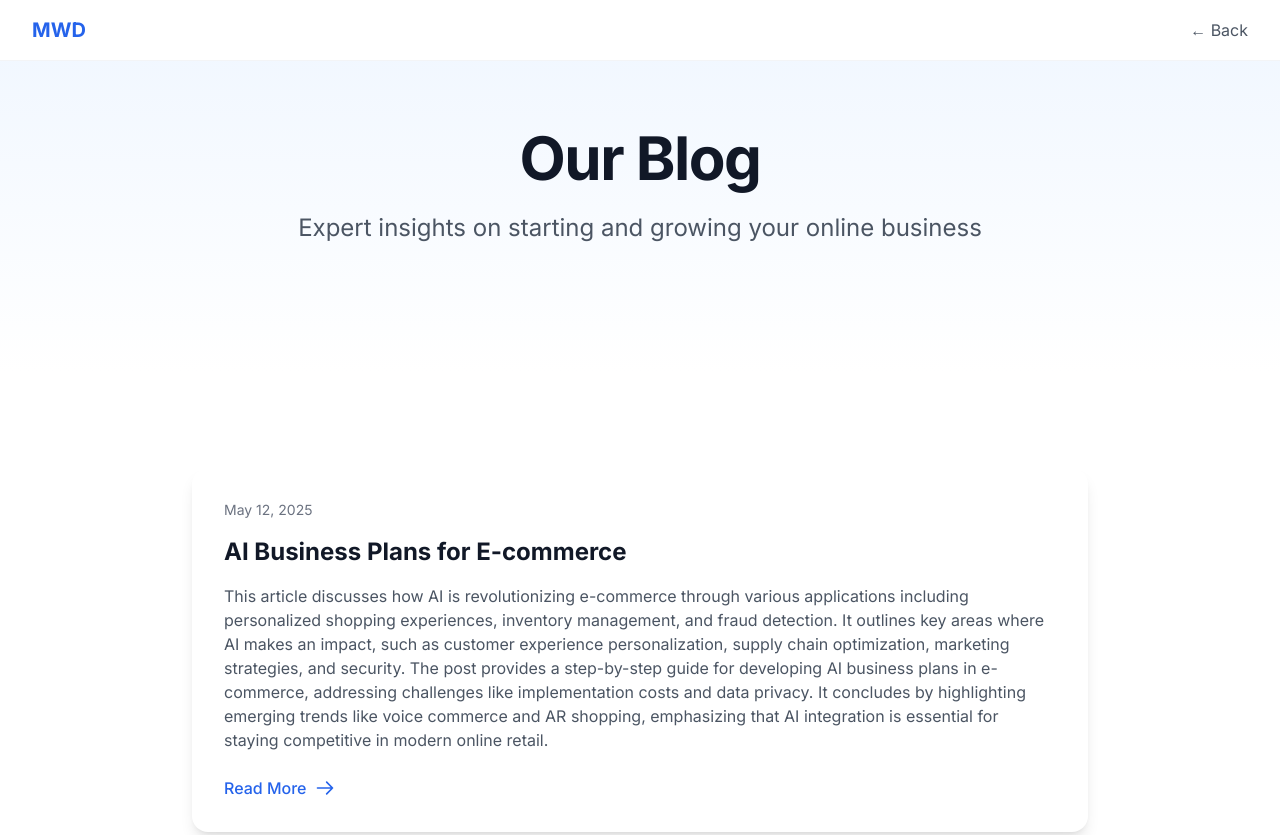
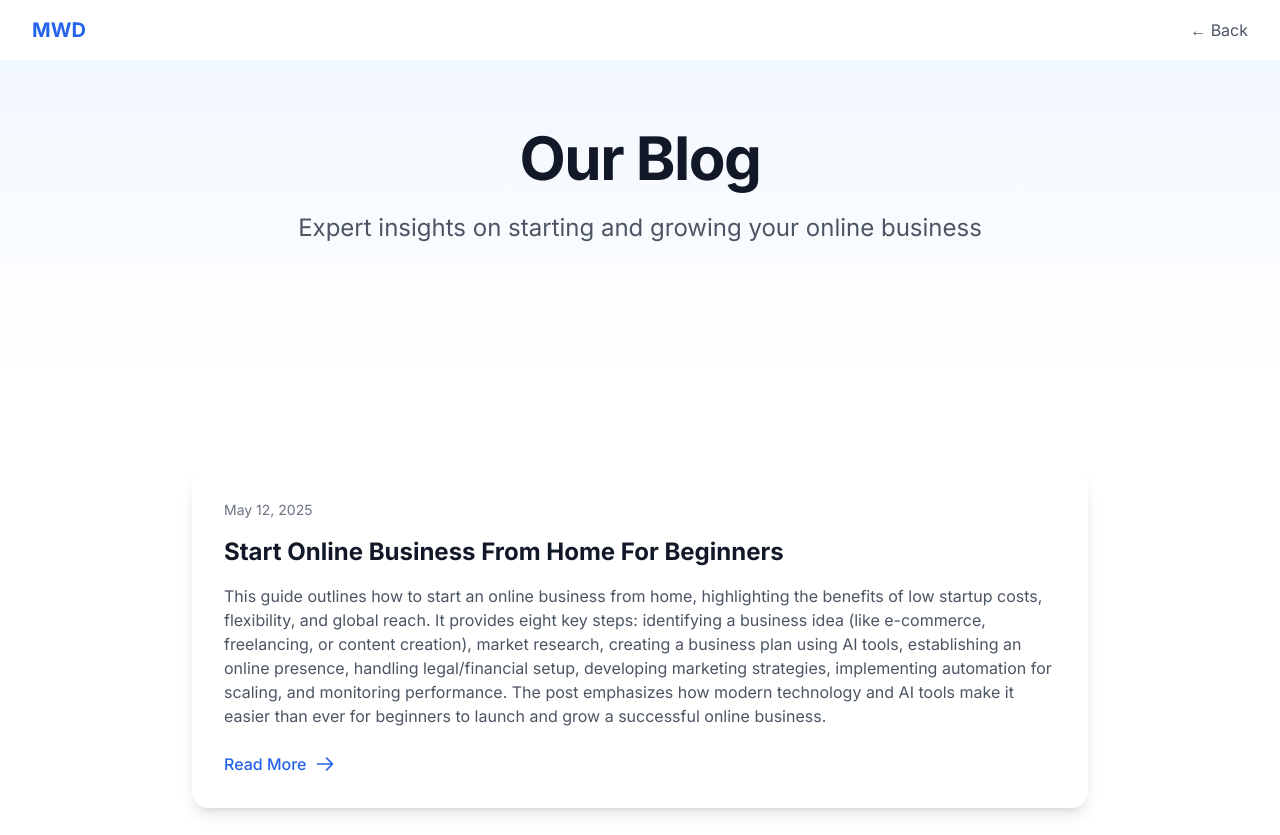
Before and after one commit to test-acc-12349/how-to-start-an-online-business-2025-05-12-jwf1z, a plain HTML site: page blog.html in a window 1280 px wide. Shown: the top 835 px of the page. Drawn offline with nearby package versions, Linux system fonts and the light colour scheme.

Commit message:
Update blog listing with start-online-business-from-home-for-beginners-20250512-6ll.html

```diff
--- a/blog.html
+++ b/blog.html
@@ -35,6 +35,22 @@
         <section class="py-24 bg-white">
             <div class="container mx-auto px-4 sm:px-6 lg:px-8">
                 <div class="max-w-4xl mx-auto">
+                    <div class="bg-white rounded-2xl p-8 shadow-lg hover:shadow-xl transition-shadow duration-300 mb-12">
+                        <div class="text-sm text-gray-500 mb-4">May 12, 2025</div>
+                        <h2 class="text-2xl font-bold text-gray-900 mb-4">
+                            <a href="https://test-acc-12349.github.io/how-to-start-an-online-business-2025-05-12-jwf1z/blog/start-online-business-from-home-for-beginners-20250512-6ll.html" class="hover:text-blue-600 transition-colors duration-300">
+                                Start Online Business From Home For Beginners
+                            </a>
+                        </h2>
+                        <p class="text-gray-600 mb-6">This guide outlines how to start an online business from home, highlighting the benefits of low startup costs, flexibility, and global reach. It provides eight key steps: identifying a business idea (like e-commerce, freelancing, or content creation), market research, creating a business plan using AI tools, establishing an online presence, handling legal/financial setup, developing marketing strategies, implementing automation for scaling, and monitoring performance. The post emphasizes how modern technology and AI tools make it easier than ever for beginners to launch and grow a successful online business.</p>
+                        <a href="https://test-acc-12349.github.io/how-to-start-an-online-business-2025-05-12-jwf1z/blog/start-online-business-from-home-for-beginners-20250512-6ll.html" class="inline-flex items-center text-blue-600 font-medium hover:text-blue-700 transition-colors duration-300">
+                            Read More
+                            <svg class="ml-2 w-5 h-5" fill="none" stroke="currentColor" viewBox="0 0 24 24">
+                                <path stroke-linecap="round" stroke-linejoin="round" stroke-width="2" d="M14 5l7 7m0 0l-7 7m7-7H3"/>
+                            </svg>
+                        </a>
+                    </div>
+
                     <div class="bg-white rounded-2xl p-8 shadow-lg hover:shadow-xl transition-shadow duration-300 mb-12">
                         <div class="text-sm text-gray-500 mb-4">May 12, 2025</div>
                         <h2 class="text-2xl font-bold text-gray-900 mb-4">
```
